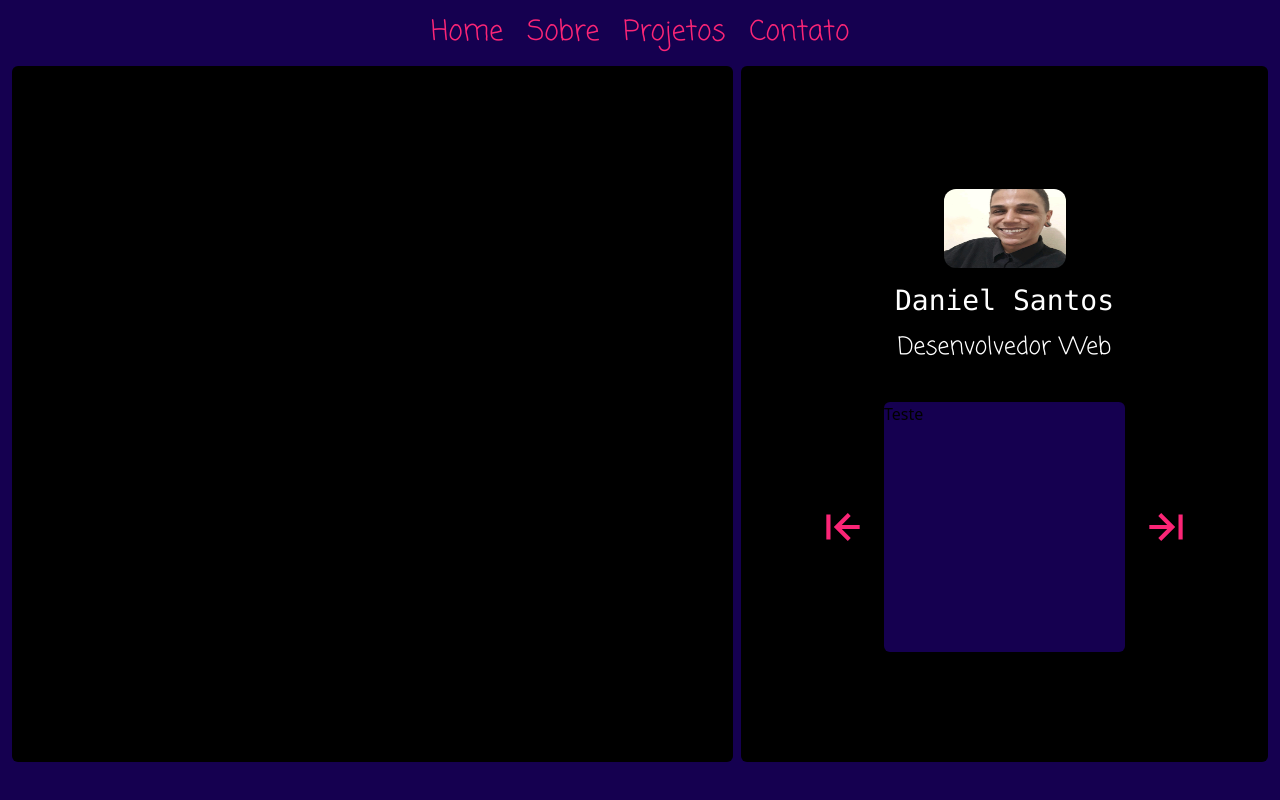
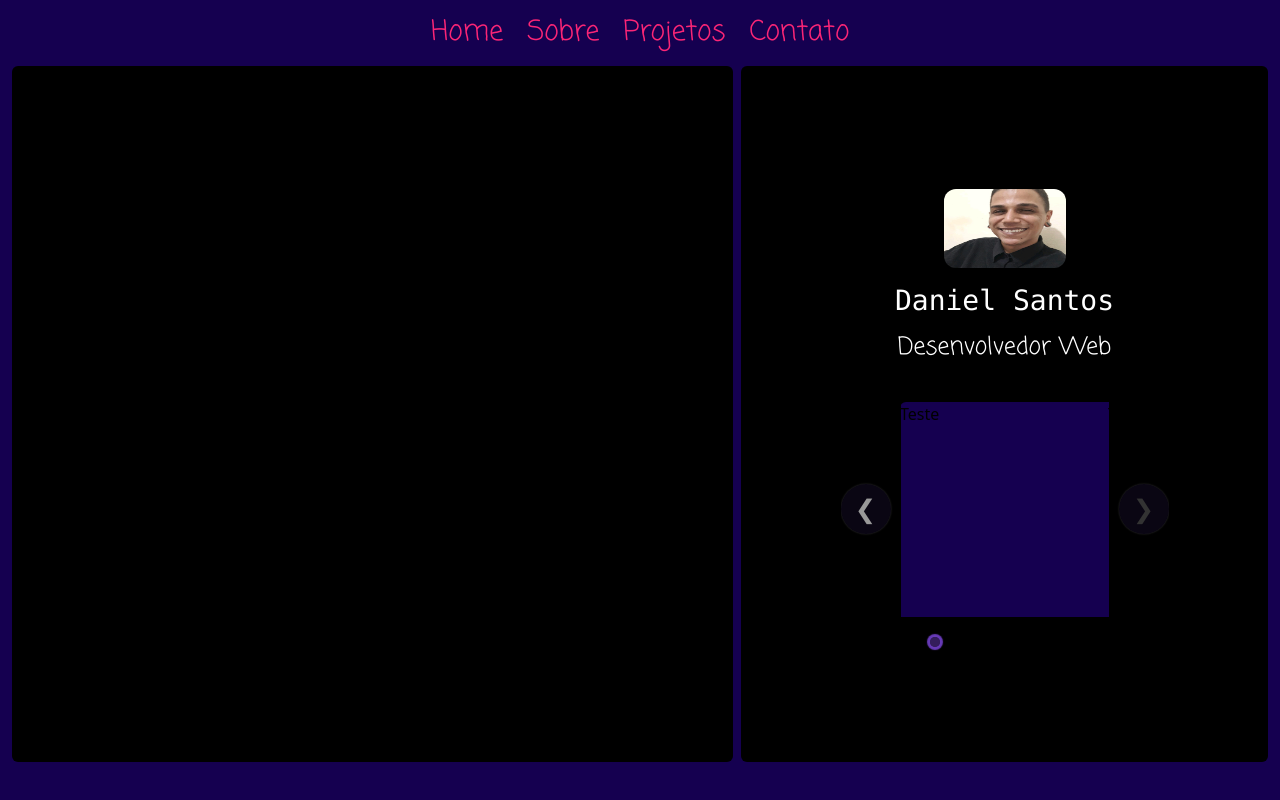
Before and after one commit to danpqdan/portifolioheroku, a React (Vite) app: page / in a window 1280 px wide. Built offline with nearby package versions, Linux system fonts and the light colour scheme.

Commit message:
Implementando biblioteca Carousel ao Story

```diff
--- a/package.json
+++ b/package.json
@@ -14,7 +14,9 @@
     "latest-version": "^7.0.0",
     "react": "^18.2.0",
     "react-dom": "^18.2.0",
-    "react-icons": "^4.6.0"
+    "react-elastic-carousel": "^0.11.5",
+    "react-icons": "^4.6.0",
+    "react-spring": "^9.5.5"
   },
   "devDependencies": {
     "@types/react": "^18.0.22",
--- a/src/componentes/Display.tsx
+++ b/src/componentes/Display.tsx
@@ -3,7 +3,7 @@ import { clsx } from "clsx";
 import { ReactNode } from "react";
 
 export interface DisplayProps {
-  size?: "sm" | "md" | "lg" | "xl" | "session" | "aside"| "pic";
+  size?: "sm" | "md" | "lg" | "xl" | "session" | "aside"| "pic" | "";
   children: ReactNode;
   asChild?: boolean;
   className?: string
@@ -22,6 +22,7 @@ export function Display({ size = "sm", children, asChild , className}: DisplayPr
         "ds-session": size === "session",
         "ds-aside": size === "aside",
         "ds-pic": size === "pic",
+        "": size === "",
 
 
       },
--- /dev/null
+++ b/src/hooks/TransicaoImagem.tsx
@@ -0,0 +1,73 @@
+import React, { useState } from "react";
+import { BiArrowToLeft, BiArrowToRight } from "react-icons/bi";
+import { useSpring, a } from "@react-spring/web";
+import { Display } from "../componentes/Display";
+
+import Carousel, { consts } from "react-elastic-carousel";
+
+export function TransicaoImagem() {
+  const [flipped, set] = useState(false);
+
+  const { transform, opacity } = useSpring({
+    opacity: flipped ? 1 : 0,
+    transform: `perspective(600px) rotateX(${flipped ? 180 : 0}deg)`,
+    config: { mass: 5, tension: 500, friction: 80 },
+  });
+
+  const breakPoint = [
+    { width: "w-ds-sm", itemToShow: 1 },
+    { width: "w-ds-sm", itemToShow: 2, itemToScroll: 2 },
+    { width: "w-ds-sm", itemToShow: 3 },
+    { itemToShow: 4 },
+    { type: BiArrowToLeft },
+  ];
+
+  const [items, setItems] = useState([1, 2, 3, 4, 5, 6, 7, 8]);
+
+  const addItem = () => {
+    const nextItem = Math.max(1, items.length + 1);
+    setItems([...items, nextItem]);
+  };
+
+  const removeItem = () => {
+    const endRange = Math.max(0, items.length - 1);
+    setItems(items.slice(0, endRange));
+  };
+
+  return (
+    <nav className="overflow-hidden">
+      <div className="relative overflow-hidden flex items-center justify-center w-ds-md">
+        <Carousel breakPoints={breakPoint} className="w-ds-sm h-ds-sm">
+          {items.map((item) => (
+            <div
+              onClick={() => set((state) => !state)}
+              className="bg-cover cursor-pointer w-ds-sm"
+              key={item}
+            >
+              <a.div
+                style={{
+                  opacity: opacity.to((o) => 1 - o),
+                  transform,
+                }}
+                className="absolute"
+              >
+                <Display className="h-ds-sm w-ds-sm bg-blue-900 mx-4">
+                  Teste
+                </Display>
+              </a.div>
+              <a.div
+                style={{
+                  opacity,
+                  transform,
+                  rotateX: "180deg",
+                }}
+              >
+                <Display className="h-ds-sm w-ds-sm bg-blue-900 mx-4"></Display>
+              </a.div>
+            </div>
+          ))}
+        </Carousel>
+      </div>
+    </nav>
+  );
+}
--- a/src/pages/Sobre.tsx
+++ b/src/pages/Sobre.tsx
@@ -1,10 +1,14 @@
 import { Display } from "../componentes/Display";
 import { Heading } from "../componentes/Heading";
 import { BiArrowToLeft, BiArrowToRight } from "react-icons/bi";
+import React, { useState } from "react";
+
 
 import Perfil from "../assets/1664094305021.jpeg";
+import { TransicaoImagem } from "../hooks/TransicaoImagem";
 
 export function Sobre() {
+  const [slide, setSlide] = useState(false);
   return (
     <div className="flex ml-3 mr-3 justify-center">
       <Display className="h-ds-session w-ds-session bg-black mr-2 ">
@@ -21,10 +25,10 @@ export function Sobre() {
             Desenvolvedor Web
           </Heading>
         </div>
-        <div className="flex justify-center items-center">
-          <BiArrowToLeft color="white" size={50} cursor={"pointer"} className={"fill-pink-900 hover:animate-ping"}/>
-          <Display className="h-ds-sm w-ds-sm bg-blue-900 mx-4">Teste</Display>
-          <BiArrowToRight color="white" size={50} cursor={"pointer"} className={"fill-pink-900 hover:animate-ping"}/>
+        <div className="flex justify-center items-center gap-2">
+
+          <TransicaoImagem />
+
         </div>
       </Display>
     </div>
```
Also changed, not shown: src/componentes/Card.tsx (added), src/hooks/CardDev.tsx (added), 1 other file (tests, documents, lock files or other folders).
